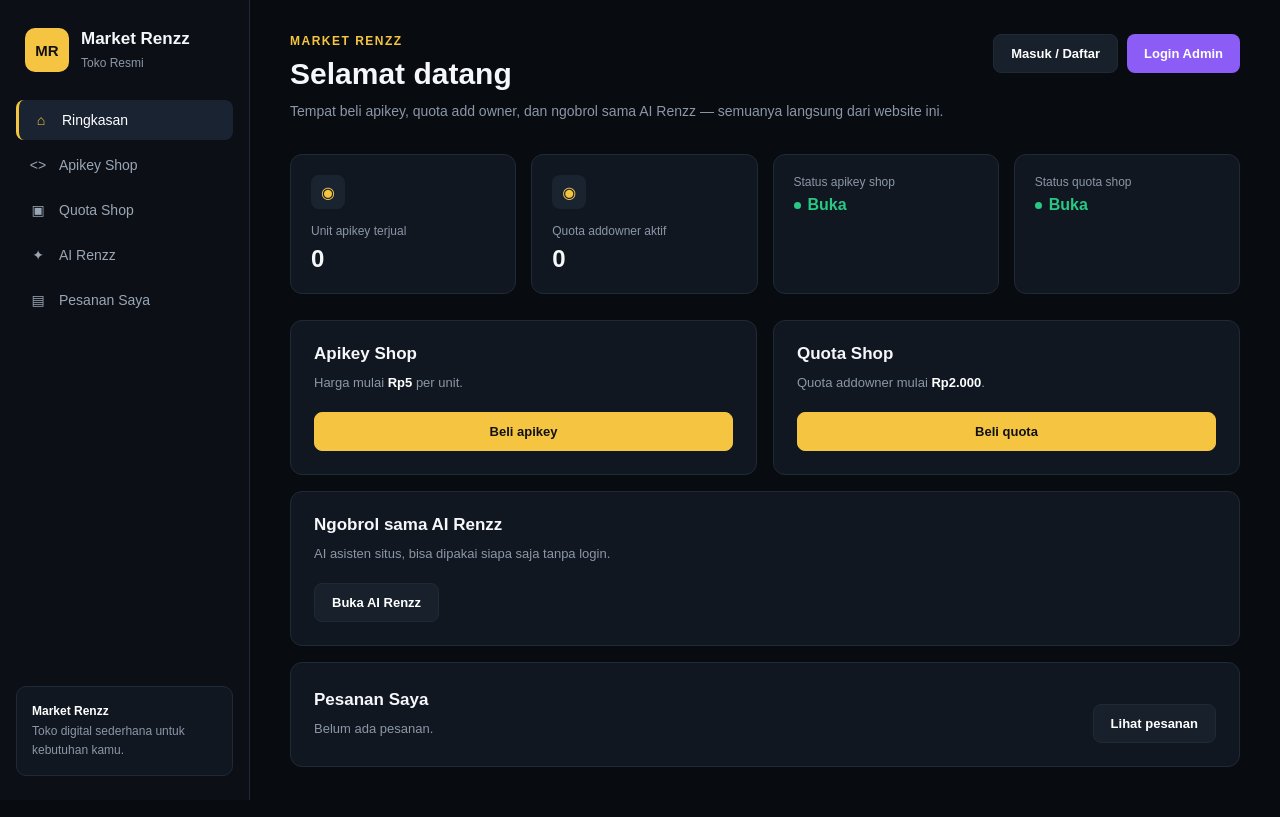
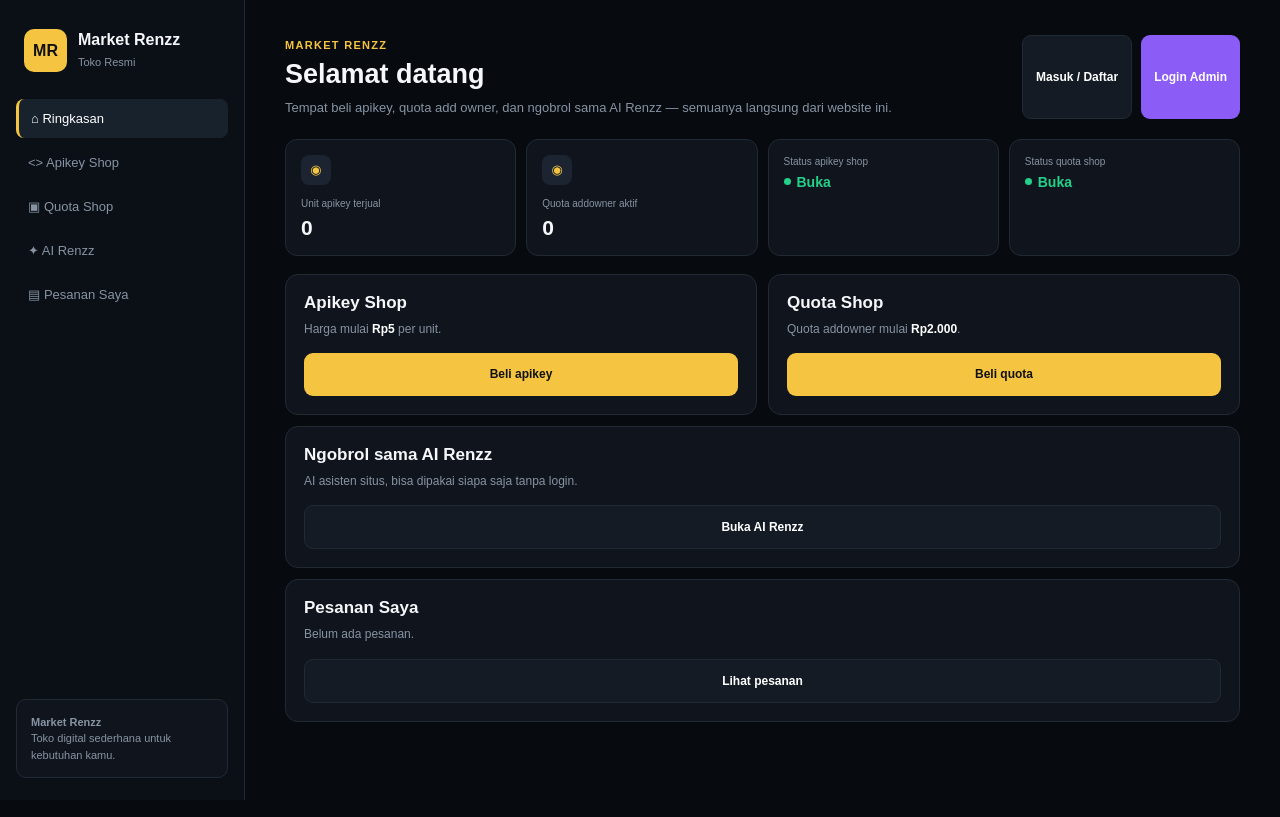
Before and after one commit to ceojpm9-glitch/market-renzz, a plain HTML site: page index.html in a window 1280 px wide. Drawn offline with Linux system fonts and the light colour scheme.

Commit message:
Update style.css

```diff
--- a/css/style.css
+++ b/css/style.css
@@ -5,16 +5,14 @@
 }
 
 :root {
-    --bg: #080b10;
-    --sidebar: #0c1016;
-    --panel: #111720;
-    --panel-hover: #151d28;
-    --border: #202a36;
+    --bg: #070a0f;
+    --card: #10151d;
+    --card2: #141b24;
+    --border: #202a35;
     --text: #f5f7fa;
-    --muted: #8b97a7;
+    --muted: #8793a3;
     --yellow: #f5c542;
-    --yellow-hover: #ffd65a;
-    --green: #27c985;
+    --green: #24d18a;
     --purple: #8b5cf6;
 }
 
@@ -23,10 +21,11 @@ html {
 }
 
 body {
+    width: 100%;
+    min-height: 100vh;
     background: var(--bg);
     color: var(--text);
-    font-family: Arial, Helvetica, sans-serif;
-    min-height: 100vh;
+    font-family: Arial, sans-serif;
 }
 
 /* =========================
@@ -34,7 +33,7 @@ body {
 ========================= */
 
 .app {
-    display: flex;
+    width: 100%;
     min-height: 100vh;
 }
 
@@ -43,105 +42,7 @@ body {
 ========================= */
 
 .sidebar {
-    position: fixed;
-    left: 0;
-    top: 0;
-    bottom: 0;
-    width: 250px;
-    padding: 24px 16px;
-    background: var(--sidebar);
-    border-right: 1px solid var(--border);
-    z-index: 10;
-}
-
-.brand {
-    display: flex;
-    align-items: center;
-    gap: 12px;
-    padding: 4px 9px 28px;
-}
-
-.brand-logo {
-    width: 44px;
-    height: 44px;
-    flex-shrink: 0;
-    display: flex;
-    align-items: center;
-    justify-content: center;
-    border-radius: 10px;
-    background: var(--yellow);
-    color: #111;
-    font-size: 15px;
-    font-weight: 900;
-}
-
-.brand h2 {
-    color: var(--text);
-    font-size: 17px;
-    line-height: 1.2;
-    margin-bottom: 4px;
-}
-
-.brand span {
-    color: var(--muted);
-    font-size: 12px;
-}
-
-.nav {
-    display: flex;
-    flex-direction: column;
-    gap: 5px;
-}
-
-.nav-item {
-    display: flex;
-    align-items: center;
-    gap: 12px;
-    padding: 12px 13px;
-    color: #9aa6b5;
-    text-decoration: none;
-    border-radius: 8px;
-    font-size: 14px;
-    transition: .2s ease;
-}
-
-.nav-item span {
-    width: 18px;
-    text-align: center;
-    color: #9aa6b5;
-}
-
-.nav-item:hover {
-    background: #151d28;
-    color: white;
-}
-
-.nav-item.active {
-    background: #192331;
-    color: white;
-    border-left: 3px solid var(--yellow);
-}
-
-.nav-item.active span {
-    color: var(--yellow);
-}
-
-.sidebar-note {
-    position: absolute;
-    left: 16px;
-    right: 16px;
-    bottom: 24px;
-    padding: 15px;
-    background: var(--panel);
-    border: 1px solid var(--border);
-    border-radius: 10px;
-    color: var(--muted);
-    font-size: 12px;
-    line-height: 1.6;
-}
-
-.sidebar-note strong {
-    color: white;
+    display: none;
 }
 
 /* =========================
@@ -149,9 +50,9 @@ body {
 ========================= */
 
 .content {
-    width: calc(100% - 250px);
-    margin-left: 250px;
-    padding: 34px 40px;
+    width: 100%;
+    margin: 0;
+    padding: 18px 15px 30px;
 }
 
 /* =========================
@@ -159,81 +60,65 @@ body {
 ========================= */
 
 .topbar {
-    display: flex;
-    align-items: flex-start;
-    justify-content: space-between;
-    gap: 25px;
-    margin-bottom: 32px;
+    display: block;
+    margin-bottom: 20px;
 }
 
 .eyebrow {
+    display: inline-block;
     color: var(--yellow);
-    font-size: 12px;
+    font-size: 11px;
     font-weight: 800;
+    letter-spacing: 1.3px;
     text-transform: uppercase;
-    letter-spacing: 1.5px;
-    margin-bottom: 8px;
+    margin-bottom: 7px;
 }
 
 .topbar h1 {
-    font-size: 30px;
+    font-size: 27px;
     line-height: 1.2;
     margin-bottom: 8px;
 }
 
 .topbar p {
-    max-width: 680px;
     color: var(--muted);
-    font-size: 14px;
-    line-height: 1.6;
-}
-
-.top-actions {
-    display: flex;
-    gap: 9px;
-    flex-shrink: 0;
+    font-size: 13px;
+    line-height: 1.55;
 }
 
 /* =========================
-   BUTTON
+   TOP BUTTON
 ========================= */
+
+.top-actions {
+    display: grid;
+    grid-template-columns: 1fr 1fr;
+    gap: 9px;
+    margin-top: 17px;
+}
 
 button,
 .btn {
+    width: 100%;
+    min-height: 44px;
+    padding: 11px 13px;
     border: 0;
-    outline: none;
+    border-radius: 9px;
+    font-family: inherit;
+    font-size: 12px;
+    font-weight: 700;
     cursor: pointer;
-    text-decoration: none;
-    font-family: inherit;
-    font-size: 13px;
-    font-weight: 700;
-    border-radius: 8px;
-    padding: 11px 17px;
-    transition: .2s ease;
-}
-
-button:hover,
-.btn:hover {
-    transform: translateY(-1px);
 }
 
 .btn-dark {
-    background: #17202b;
     color: white;
+    background: var(--card2);
     border: 1px solid var(--border);
 }
 
-.btn-dark:hover {
-    background: #1d2937;
-}
-
 .btn-purple {
+    color: white;
     background: var(--purple);
-    color: white;
-}
-
-.btn-purple:hover {
-    background: #7c4fe0;
 }
 
 /* =========================
@@ -242,106 +127,86 @@ button:hover,
 
 .stats {
     display: grid;
-    grid-template-columns: repeat(4, 1fr);
-    gap: 15px;
-    margin-bottom: 26px;
+    grid-template-columns: 1fr 1fr;
+    gap: 10px;
+    margin-bottom: 18px;
 }
 
 .stat-card {
-    min-height: 130px;
-    padding: 20px;
-    background: var(--panel);
+    min-height: 112px;
+    padding: 15px;
+    background: var(--card);
     border: 1px solid var(--border);
     border-radius: 12px;
-    transition: .2s ease;
-}
-
-.stat-card:hover {
-    background: var(--panel-hover);
-    border-color: #2c3948;
 }
 
 .stat-icon {
-    width: 34px;
-    height: 34px;
+    width: 30px;
+    height: 30px;
     display: flex;
     align-items: center;
     justify-content: center;
-    margin-bottom: 15px;
+    margin-bottom: 12px;
     border-radius: 8px;
-    background: #1a2430;
+    background: #1b2430;
     color: var(--yellow);
+    font-size: 13px;
 }
 
 .stat-label {
     color: var(--muted);
-    font-size: 12px;
-    margin-bottom: 7px;
+    font-size: 10px;
+    line-height: 1.4;
+    margin-bottom: 5px;
 }
 
 .stat-card > strong {
     display: block;
-    font-size: 24px;
-    font-weight: 800;
+    font-size: 21px;
 }
 
 .open {
     display: flex !important;
     align-items: center;
-    gap: 7px;
+    gap: 6px;
     color: var(--green);
-    font-size: 16px !important;
+    font-size: 14px !important;
 }
 
 .open i {
     width: 7px;
     height: 7px;
-    display: inline-block;
     border-radius: 50%;
     background: var(--green);
 }
 
 /* =========================
-   PRODUCTS
+   PRODUCT
 ========================= */
 
 .products {
     display: grid;
-    grid-template-columns: repeat(2, 1fr);
-    gap: 16px;
-    margin-bottom: 16px;
-}
-
-.product-card,
-.wide-card {
-    background: var(--panel);
-    border: 1px solid var(--border);
-    border-radius: 12px;
-    transition: .2s ease;
+    grid-template-columns: 1fr;
+    gap: 11px;
+    margin-bottom: 11px;
 }
 
 .product-card {
-    padding: 23px;
+    padding: 18px;
+    background: var(--card);
+    border: 1px solid var(--border);
+    border-radius: 13px;
 }
 
-.product-card:hover,
-.wide-card:hover {
-    background: var(--panel-hover);
-    border-color: #2d3b4b;
-    transform: translateY(-2px);
+.product-card h2 {
+    font-size: 17px;
+    margin-bottom: 7px;
 }
 
-.product-card h2,
-.wide-card h2 {
-    font-size: 17px;
-    margin-bottom: 9px;
-}
-
-.product-card p,
-.wide-card p {
+.product-card p {
     color: var(--muted);
-    font-size: 13px;
-    line-height: 1.6;
+    font-size: 12px;
+    line-height: 1.5;
 }
 
 .product-card b {
@@ -350,38 +215,55 @@ button:hover,
 
 .buy-btn {
     width: 100%;
-    margin-top: 18px;
+    min-height: 43px;
+    margin-top: 15px;
     background: var(--yellow);
     color: #111;
-    border: 1px solid var(--yellow);
+    font-size: 12px;
 }
 
-.buy-btn:hover {
-    background: var(--yellow-hover);
+.buy-btn:active {
+    transform: scale(.98);
 }
 
 /* =========================
-   WIDE CARDS
+   WIDE CARD
 ========================= */
 
 .wide-card {
-    padding: 23px;
-    margin-bottom: 16px;
+    width: 100%;
+    padding: 18px;
+    margin-bottom: 11px;
+    background: var(--card);
+    border: 1px solid var(--border);
+    border-radius: 13px;
+}
+
+.wide-card h2 {
+    font-size: 17px;
+    margin-bottom: 7px;
+}
+
+.wide-card p {
+    color: var(--muted);
+    font-size: 12px;
+    line-height: 1.55;
 }
 
 .wide-card .btn {
-    margin-top: 18px;
+    margin-top: 15px;
 }
 
+/* =========================
+   ORDER
+========================= */
+
 .orders-preview {
-    display: flex;
-    align-items: center;
-    justify-content: space-between;
-    gap: 20px;
+    display: block;
 }
 
 .orders-preview .btn {
-    flex-shrink: 0;
+    margin-top: 15px;
 }
 
 /* =========================
@@ -391,12 +273,12 @@ button:hover,
 .modal {
     position: fixed;
     inset: 0;
-    z-index: 100;
+    z-index: 999;
     display: flex;
     align-items: center;
     justify-content: center;
-    padding: 20px;
-    background: rgba(0, 0, 0, .72);
+    padding: 18px;
+    background: rgba(0, 0, 0, .78);
     backdrop-filter: blur(5px);
 }
 
@@ -407,155 +289,176 @@ button:hover,
 .modal-box {
     position: relative;
     width: 100%;
-    max-width: 430px;
-    padding: 25px;
-    background: #111720;
+    max-width: 380px;
+    padding: 22px;
+    background: #111820;
     border: 1px solid var(--border);
     border-radius: 14px;
-    box-shadow: 0 20px 60px rgba(0, 0, 0, .5);
 }
 
 .modal-box h3 {
-    font-size: 19px;
-    margin-bottom: 10px;
+    font-size: 18px;
+    margin-bottom: 9px;
 }
 
 .modal-box p {
     color: var(--muted);
-    font-size: 13px;
+    font-size: 12px;
     line-height: 1.6;
-    margin-bottom: 20px;
-}
-
-.modal-box .buy-btn {
-    margin-top: 0;
+    margin-bottom: 17px;
 }
 
 .close {
     position: absolute;
-    top: 12px;
-    right: 12px;
+    top: 10px;
+    right: 10px;
     width: 34px;
-    height: 34px;
+    min-height: 34px;
     padding: 0;
-    background: #1a232e;
+    background: #1c2631;
     color: white;
     font-size: 20px;
-    line-height: 34px;
-    border-radius: 8px;
-}
-
-.close:hover {
-    background: #263342;
 }
 
 /* =========================
-   MOBILE
+   SMALL PHONE
 ========================= */
 
-@media (max-width: 950px) {
+@media (max-width: 360px) {
+
+    .content {
+        padding: 15px 11px 25px;
+    }
+
+    .topbar h1 {
+        font-size: 24px;
+    }
 
     .stats {
-        grid-template-columns: repeat(2, 1fr);
+        gap: 8px;
+    }
+
+    .stat-card {
+        padding: 13px;
+    }
+
+    .stat-card > strong {
+        font-size: 19px;
+    }
+
+    .top-actions {
+        gap: 7px;
+    }
+}
+
+/* =========================
+   TABLET / PC
+========================= */
+
+@media (min-width: 800px) {
+
+    .sidebar {
+        display: block;
+        position: fixed;
+        left: 0;
+        top: 0;
+        bottom: 0;
+        width: 245px;
+        padding: 24px 16px;
+        background: #0b1017;
+        border-right: 1px solid var(--border);
+    }
+
+    .brand {
+        display: flex;
+        align-items: center;
+        gap: 11px;
+        padding: 5px 8px 27px;
+    }
+
+    .brand-logo {
+        width: 43px;
+        height: 43px;
+        display: flex;
+        align-items: center;
+        justify-content: center;
+        background: var(--yellow);
+        color: #111;
+        border-radius: 10px;
+        font-weight: 900;
+    }
+
+    .brand h2 {
+        font-size: 16px;
+        margin-bottom: 3px;
+    }
+
+    .brand span {
+        color: var(--muted);
+        font-size: 11px;
+    }
+
+    .nav {
+        display: flex;
+        flex-direction: column;
+        gap: 5px;
+    }
+
+    .nav-item {
+        padding: 12px;
+        color: var(--muted);
+        text-decoration: none;
+        border-radius: 8px;
+        font-size: 13px;
+    }
+
+    .nav-item.active {
+        background: #18222d;
+        color: white;
+        border-left: 3px solid var(--yellow);
+    }
+
+    .sidebar-note {
+        position: absolute;
+        left: 16px;
+        right: 16px;
+        bottom: 22px;
+        padding: 14px;
+        background: var(--card);
+        border: 1px solid var(--border);
+        border-radius: 10px;
+        color: var(--muted);
+        font-size: 11px;
+        line-height: 1.5;
+    }
+
+    .content {
+        width: calc(100% - 245px);
+        margin-left: 245px;
+        padding: 35px 40px;
     }
 
     .products {
-        grid-template-columns: 1fr;
-    }
-}
-
-@media (max-width: 750px) {
-
-    .sidebar {
-        width: 70px;
-        padding: 20px 9px;
-    }
-
-    .brand {
-        justify-content: center;
-        padding: 4px 0 25px;
-    }
-
-    .brand > div:not(.brand-logo) {
-        display: none;
-    }
-
-    .nav-item {
-        justify-content: center;
-        padding: 13px 5px;
-        font-size: 0;
-    }
-
-    .nav-item span {
-        font-size: 17px;
-    }
-
-    .sidebar-note {
-        display: none;
-    }
-
-    .content {
-        width: calc(100% - 70px);
-        margin-left: 70px;
-        padding: 25px 20px;
+        grid-template-columns: 1fr 1fr;
     }
 
     .topbar {
-        flex-direction: column;
+        display: flex;
+        justify-content: space-between;
+        gap: 20px;
     }
 
     .top-actions {
-        width: 100%;
+        display: flex;
+        width: auto;
+        margin-top: 0;
     }
 
     .top-actions .btn {
-        flex: 1;
-        text-align: center;
-    }
-
-    .orders-preview {
-        align-items: flex-start;
-        flex-direction: column;
-    }
-
-    .orders-preview .btn {
-        width: 100%;
-    }
-}
-
-@media (max-width: 500px) {
-
-    .content {
-        padding: 20px 14px;
+        width: auto;
     }
 
     .stats {
-        grid-template-columns: 1fr;
-    }
-
-    .topbar h1 {
-        font-size: 25px;
-    }
-
-    .topbar p {
-        font-size: 13px;
-    }
-
-    .top-actions {
-        flex-direction: column;
-    }
-
-    .top-actions .btn {
-        width: 100%;
-    }
-
-    .stat-card {
-        min-height: 115px;
-        padding: 18px;
-    }
-
-    .product-card,
-    .wide-card {
-        padding: 18px;
+        grid-template-columns: repeat(4, 1fr);
     }
 }
```
